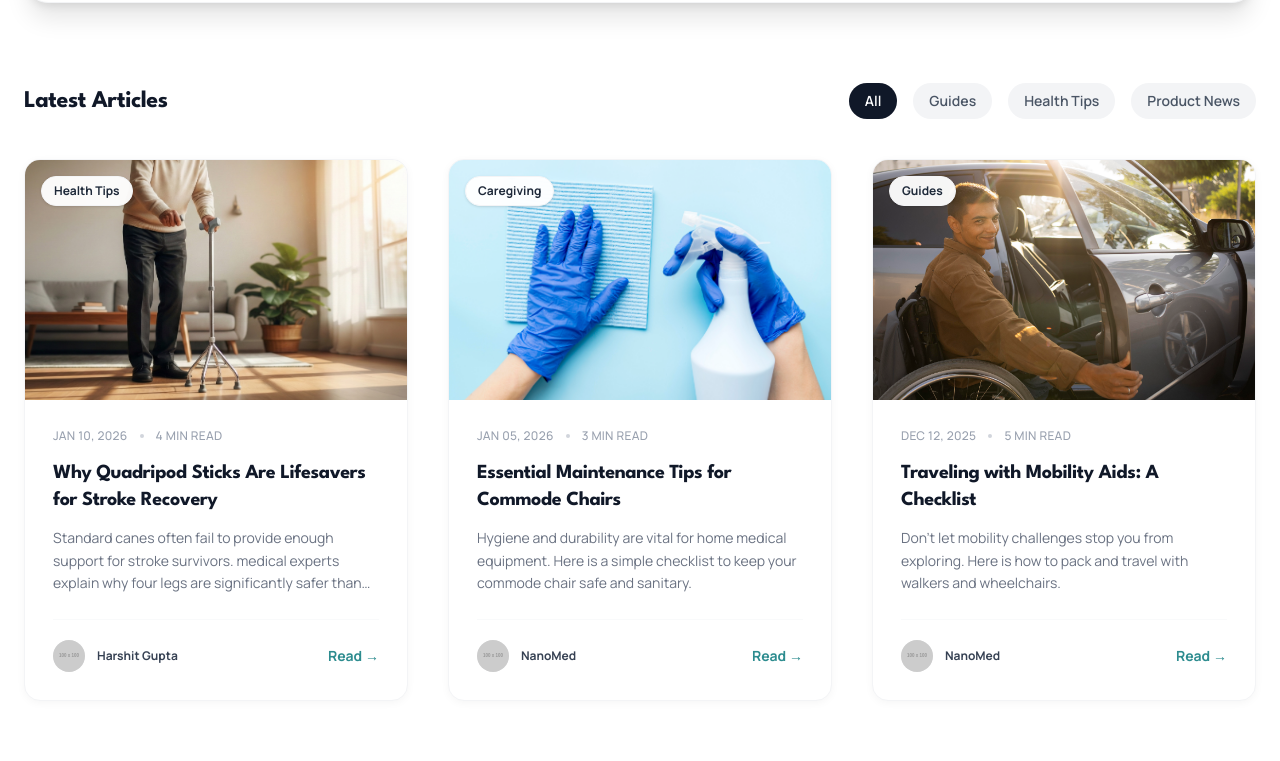
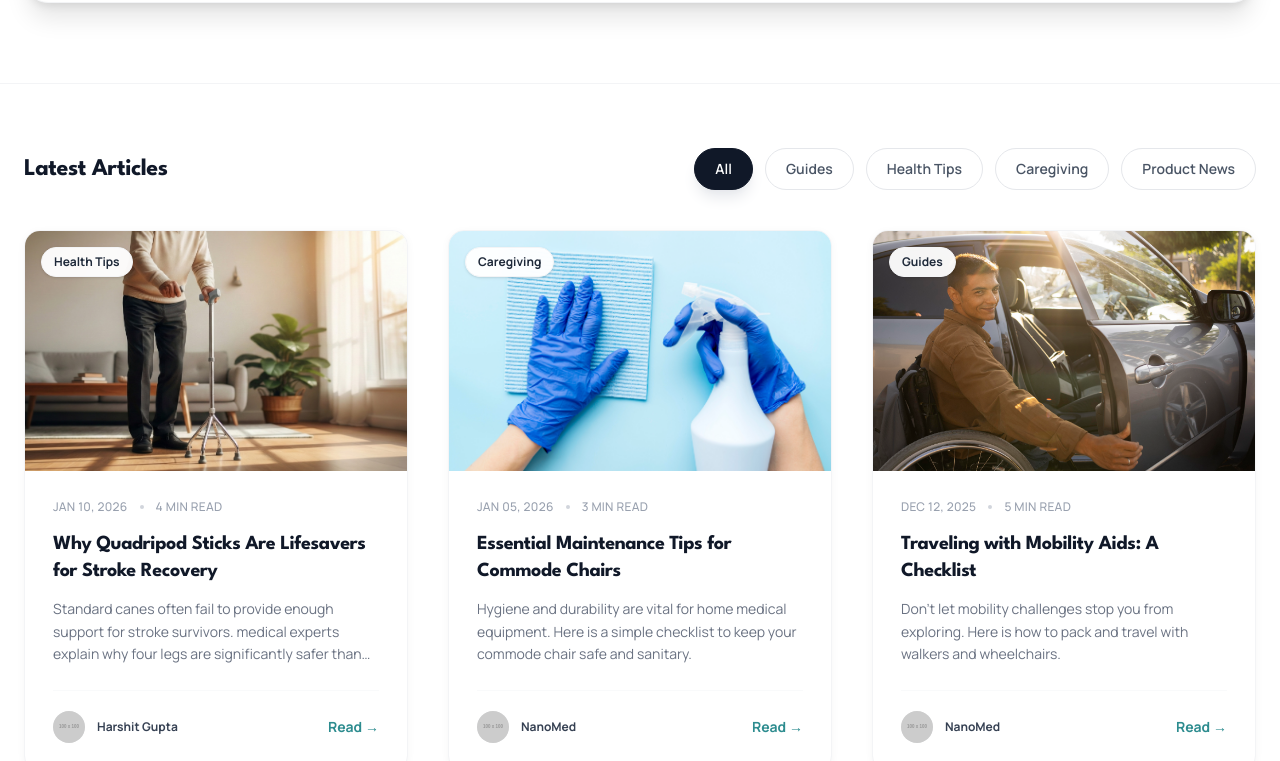
Before and after one commit to aryadharmadhikari/NanoMed, a Next.js app: page /blog in a window 1280 px wide. Shown: the part 919-1680 px from the top of the page. Built offline with nearby package versions, Linux system fonts and the light colour scheme.

Commit message:
feat(blog): implement category filtering and refine layout

```diff
--- a/src/app/blog/page.tsx
+++ b/src/app/blog/page.tsx
@@ -1,14 +1,34 @@
+
 import Link from "next/link";
 import Image from "next/image";
 import { blogs } from "../../data/blogs";
 import BlogCard from "../../components/BlogCard";
 
-export default function BlogListingPage() {
-    // 1. Find the featured blog (or default to the first one)
+export default async function BlogListingPage({
+    searchParams
+}: {
+    searchParams: Promise<{ category?: string }>
+}) {
+    const { category } = await searchParams;
+    const currentCategory = category || 'All';
+
+    // 1. Filter Logic
+    const filteredBlogs = currentCategory === 'All'
+        ? blogs
+        : blogs.filter(b => b.category === currentCategory);
+
+    // 2. Featured Logic (Only for 'All' view)
     const featuredBlog = blogs.find(b => b.isFeatured) || blogs[0];
+    const showFeatured = currentCategory === 'All';
 
-    // 2. Filter out the featured one for the main grid so we don't show it twice
-    const otherBlogs = blogs.filter(b => b.id !== featuredBlog.id);
+    // 3. Grid Logic
+    // If showing featured, exclude it from grid.
+    // If filtered, show all matches in grid.
+    const gridBlogs = showFeatured
+        ? filteredBlogs.filter(b => b.id !== featuredBlog.id)
+        : filteredBlogs;
+
+    const categories = ['All', 'Guides', 'Health Tips', 'Caregiving', 'Product News'];
 
     return (
         <main className="min-h-screen bg-white">
@@ -24,7 +44,8 @@ export default function BlogListingPage() {
                 </div>
             </div>
 
-            {/* Featured Article Section */}
+            {/* Featured Article Section (Only on All) */}
+            {showFeatured && (
                 <section className="max-w-7xl mx-auto px-6 -mt-10 mb-20">
                     <div className="bg-white rounded-3xl p-2 shadow-xl border border-gray-100">
                         <div className="grid grid-cols-1 lg:grid-cols-2 gap-8 items-center bg-brand-teal rounded-2xl overflow-hidden text-white p-8 md:p-12 relative">
@@ -75,27 +96,53 @@ export default function BlogListingPage() {
                         </div>
                     </div>
                 </section>
+            )}
 
             {/* Main Grid */}
-            <section className="max-w-7xl mx-auto px-6 pb-24">
-                <div className="flex items-center justify-between mb-10">
-                    <h2 className="text-2xl font-heading font-bold text-gray-900">Latest Articles</h2>
+            <section className="max-w-7xl mx-auto px-6 pb-24 border-t border-gray-100 pt-12 md:pt-16 md:mt-12">
+                <div className="flex flex-col md:flex-row items-center justify-between mb-10 gap-6">
+                    <h2 className="text-2xl font-heading font-bold text-gray-900">
+                        {currentCategory === 'All' ? 'Latest Articles' : `${currentCategory} Articles`}
+                    </h2>
 
-                    {/* Categories (Mock for now, easy to make functional later) */}
-                    <div className="hidden md:flex gap-4">
-                        {['All', 'Guides', 'Health Tips', 'Product News'].map((cat) => (
-                            <button key={cat} className={`text-sm font-semibold px-4 py-2 rounded-full transition ${cat === 'All' ? 'bg-gray-900 text-white' : 'bg-gray-100 text-gray-600 hover:bg-gray-200'}`}>
+                    {/* Categories */}
+                    <div className="flex flex-wrap gap-3 justify-center md:justify-end">
+                        {categories.map((cat) => (
+                            <Link
+                                key={cat}
+                                href={cat === 'All' ? '/blog' : `/blog?category=${encodeURIComponent(cat)}`}
+                                className={`text-sm font-semibold px-5 py-2.5 rounded-full transition font-body border ${currentCategory === cat
+                                    ? 'bg-gray-900 text-white border-gray-900 shadow-lg shadow-gray-200'
+                                    : 'bg-white text-gray-600 border-gray-200 hover:bg-gray-50 hover:border-gray-300'
+                                    }`}
+                            >
                                 {cat}
-                            </button>
+                            </Link>
                         ))}
                     </div>
                 </div>
 
+                {gridBlogs.length > 0 ? (
                     <div className="grid grid-cols-1 md:grid-cols-2 lg:grid-cols-3 gap-10">
-                    {otherBlogs.map((blog) => (
+                        {gridBlogs.map((blog) => (
                             <BlogCard key={blog.id} blog={blog} />
                         ))}
                     </div>
+                ) : (
+                    <div className="text-center py-20 bg-gray-50 rounded-3xl border border-gray-100">
+                        <div className="text-4xl mb-4">🔍</div>
+                        <h3 className="text-xl font-heading font-bold text-gray-900 mb-2">No articles found</h3>
+                        <p className="text-gray-500 font-body">
+                            We couldn't find any articles in "{currentCategory}". Try selecting another category.
+                        </p>
+                        <Link
+                            href="/blog"
+                            className="inline-block mt-6 text-brand-teal font-bold hover:underline font-body"
+                        >
+                            View all articles
+                        </Link>
+                    </div>
+                )}
             </section>
         </main>
     );
```
Lines whose indentation alone changed are shown as unchanged.
